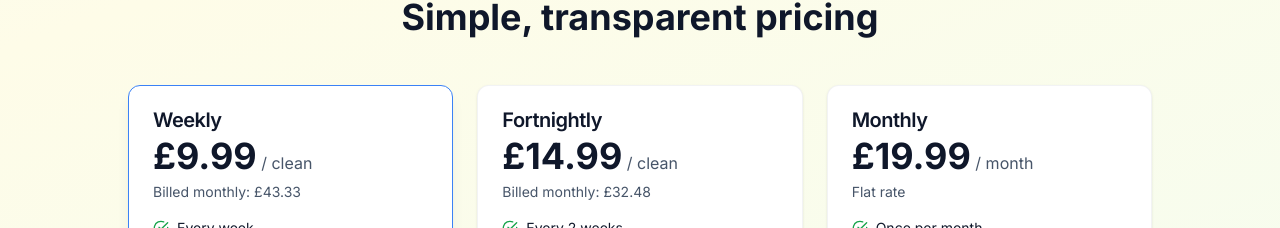
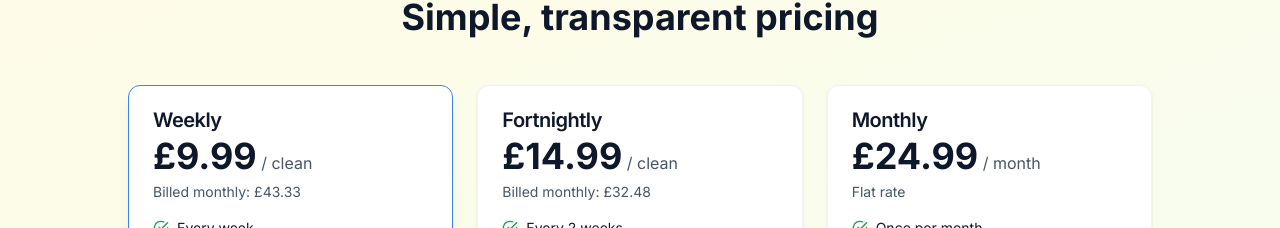
Before and after one commit to VoucheeHQ/Vouchee, a Next.js app: page / in a window 1280 px wide. Shown: the part 1374-1602 px from the top of the page. Built offline with nearby package versions, Linux system fonts and the light colour scheme; no server answers.

Commit message:
feat: update monthly to £24.99, address collection, session notes, required schedule

```diff
--- a/src/app/request/frequency/page.tsx
+++ b/src/app/request/frequency/page.tsx
@@ -37,8 +37,8 @@ const PRICING_TIERS = [
   {
     frequency: 'monthly' as FrequencyType,
     title: 'Monthly',
-    pricePerSession: 19.99,
-    monthlyCharge: 19.99,
+    pricePerSession: 24.99,
+    monthlyCharge: 24.99,
     description: 'Once per month',
     sessionsPerMonth: '1',
   },
--- a/src/app/request/preview/page.tsx
+++ b/src/app/request/preview/page.tsx
@@ -28,7 +28,7 @@ const TASK_LABELS: Record<string, string> = {
 const PRICING: Record<string, { pricePerSession: number; monthlyCharge: number; sessionsPerMonth: string; label: string }> = {
   weekly:      { pricePerSession: 9.99,  monthlyCharge: 43.33, sessionsPerMonth: "~4.33 sessions/month", label: "Weekly" },
   fortnightly: { pricePerSession: 14.99, monthlyCharge: 32.48, sessionsPerMonth: "~2.17 sessions/month", label: "Fortnightly" },
-  monthly:     { pricePerSession: 19.99, monthlyCharge: 19.99, sessionsPerMonth: "1 session/month",      label: "Monthly" },
+  monthly:     { pricePerSession: 24.99, monthlyCharge: 24.99, sessionsPerMonth: "1 session/month",      label: "Monthly" },
 }
 
 const SECTOR_TO_ZONE: Record<string, string> = {
--- a/src/components/HomePageContent.tsx
+++ b/src/components/HomePageContent.tsx
@@ -157,7 +157,7 @@ export default function HomePageContent({ location = 'Horsham' }: HomePageProps)
                 <CardHeader>
                   <CardTitle>Monthly</CardTitle>
                   <div className="mt-4">
-                    <span className="text-4xl font-bold text-ink">£19.99</span>
+                    <span className="text-4xl font-bold text-ink">£24.99</span>
                     <span className="text-ink-secondary"> / month</span>
                   </div>
                   <CardDescription className="mt-2">Flat rate</CardDescription>
```
